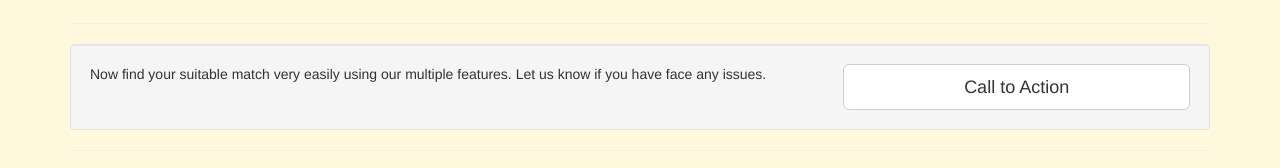
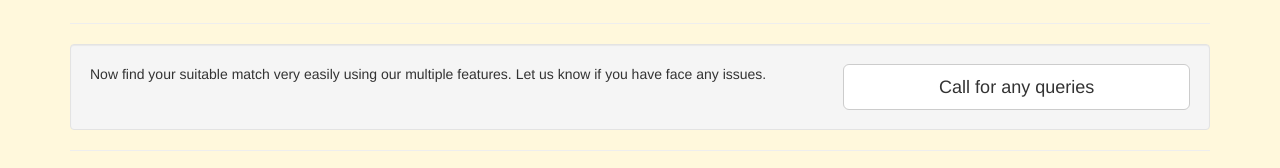
Before and after one commit to pragya-olx/myjivansaathi, a PHP site: page / in a window 1280 px wide. Shown: the part 1968-2136 px from the top of the page. Run offline with PHP 8.4, Linux system fonts and the light colour scheme.

Commit message:
new additions

```diff
--- a/index.php
+++ b/index.php
@@ -235,7 +235,7 @@
                     <p>Now find your suitable match very easily using our multiple features. Let us know if you have face any issues.</p>
                 </div>
                 <div class="col-md-4">
-                    <a class="btn btn-lg btn-default btn-block" href="#">Call to Action</a>
+                    <a class="btn btn-lg btn-default btn-block" href="#">Call for any queries</a>
                 </div>
             </div>
         </div>
```
